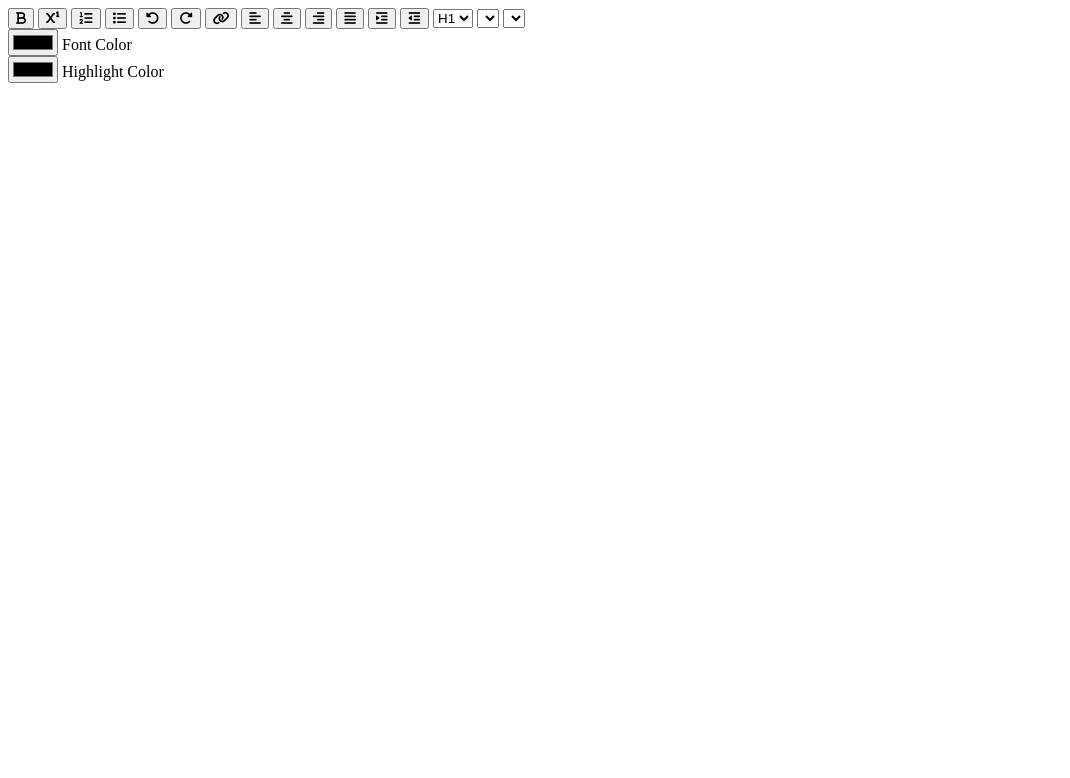
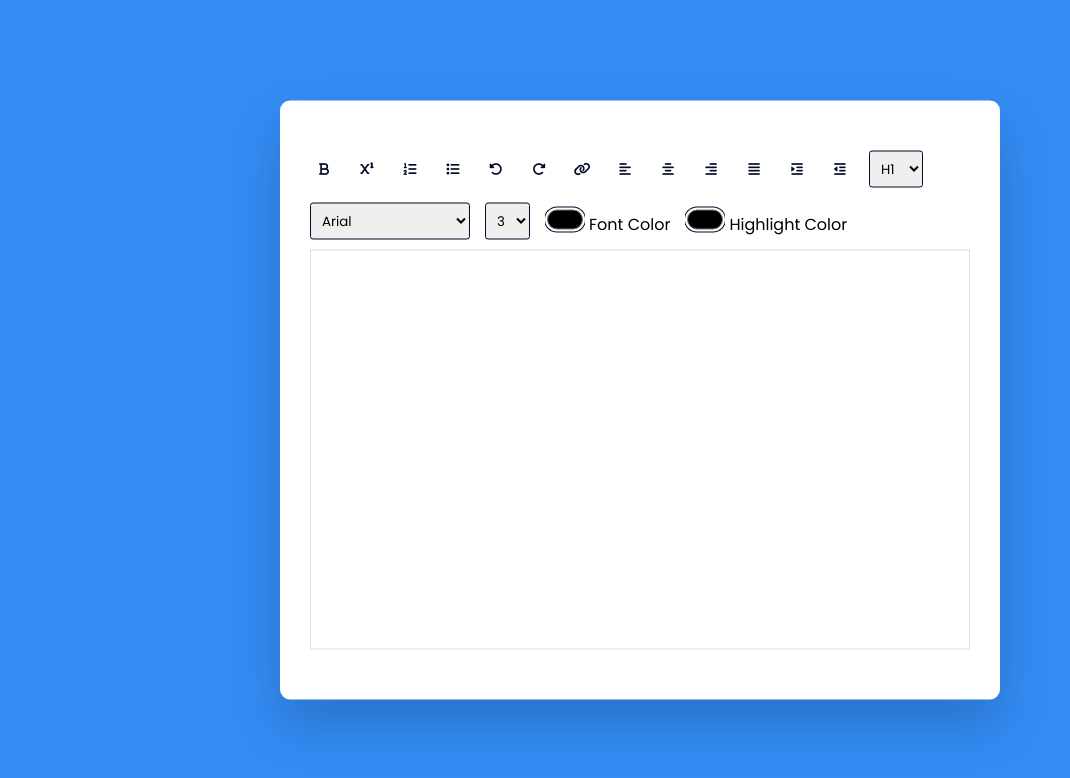
Before and after one commit to abdelmageed2062019/practicing-javascript, a plain HTML site: page Text_Editor/index.html in a window 1280 px wide. Shown: the whole page, without its empty margins (0-1070 px from the left). Drawn offline with Linux system fonts and the light colour scheme.

Commit message:
finish text editor js script

```diff
--- a/Text_Editor/index.html
+++ b/Text_Editor/index.html
@@ -83,6 +83,8 @@
           <div id="text-input" contenteditable="true"></div>
 
      </div>
+
+     <script src="/script.js"></script>
 </body>
 
 </html>
--- a/Text_Editor/script.js
+++ b/Text_Editor/script.js
@@ -0,0 +1,96 @@
+let optionsButtons = document.querySelectorAll(".option-button");
+let advancedOptionButton = document.querySelectorAll(".adv-option-button");
+let fontName = document.getElementById("fontName");
+let fontSizeRef = document.getElementById("fontSize");
+let writingArea = document.getElementById("text-input");
+let linkButton = document.getElementById("createLink");
+let alignButtons = document.querySelectorAll(".align");
+let spacingButtons = document.querySelectorAll(".spacing");
+let formatButtons = document.querySelectorAll(".format");
+let scriptButtons = document.querySelectorAll(".script");
+
+let fontList = [
+  "Arial",
+  "Verdana",
+  "Times New Roman",
+  "Garamond",
+  "Georgia",
+  "Courier New",
+  "Cursive",
+];
+
+const intializer = () => {
+  highlighter(alignButtons, true);
+  highlighter(spacingButtons, true);
+  highlighter(formatButtons, false);
+  highlighter(scriptButtons, true);
+
+  fontList.map((value) => {
+    let option = document.createElement("option");
+    option.value = value;
+    option.innerHTML = value;
+    fontName.appendChild(option);
+  });
+
+  for (let i = 1; i <= 7; i++) {
+    let option = document.createElement("option");
+    option.value = i;
+    option.innerHTML = i;
+    fontSizeRef.appendChild(option);
+  }
+
+  fontSizeRef.value = 3;
+};
+
+const modifyText = (command, defaultUi, value) => {
+  document.execCommand(command, defaultUi, value);
+};
+
+optionsButtons.forEach((button) => {
+  button.addEventListener("click", () => {
+    modifyText(button.id, false, null);
+  });
+});
+
+advancedOptionButton.forEach((button) => {
+  button.addEventListener("change", () => {
+    modifyText(button.id, false, button.value);
+  });
+});
+
+linkButton.addEventListener("click", () => {
+  let userLink = prompt("Enter a URL?");
+  if (/http/i.test(userLink)) {
+    modifyText(linkButton.id, false, userLink);
+  } else {
+    userLink = "http://" + userLink;
+    modifyText(linkButton.id, false, userLink);
+  }
+});
+
+const highlighter = (className, needsRemoval) => {
+  className.forEach((button) => {
+    button.addEventListener("click", () => {
+      if (needsRemoval) {
+        let alreadyActive = false;
+        if (button.classList.contains("active")) {
+          let alreadyActive = true;
+        }
+        highlighterRemover(className);
+        if (!alreadyActive) {
+          button.classList.add("active");
+        }
+      } else {
+        button.classList.toggle("active");
+      }
+    });
+  });
+};
+
+const highlighterRemover = (className) => {
+  className.forEach((button) => {
+    button.classList.remove("active");
+  });
+};
+
+window.onload = intializer();
--- a/Text_Editor/style.css
+++ b/Text_Editor/style.css
@@ -0,0 +1,87 @@
+@import url('https://fonts.googleapis.com/css2?family=Poppins:wght@300;400;500;600;700&display=swap');
+
+*{
+    padding: 0;
+    margin: 0;
+    box-sizing: border-box;
+}
+
+body{
+    background-color: #338cf4;
+}
+
+.container{
+    background-color: #fff;
+    width: 90vmin;
+    padding: 50px 30px;
+    position: absolute;
+    transform: translate(-50%, -50%);
+    left: 50%;
+    top: 50%;
+    border-radius: 10px;
+    box-shadow: 0 25px 50px rgba(7, 20, 35, 0.2);
+}
+
+.options{
+    display: flex;
+    flex-wrap: wrap;
+    align-items: center;
+    gap: 15px;
+}
+
+button{
+    width: 28px;
+    height: 28px;
+    display: grid;
+    place-items: center;
+    border-radius: 3px;
+    border: none;
+    background-color: #fff;
+    outline: none;
+    color: #020929;
+    cursor: pointer;
+}
+
+select{
+    padding: 7px;
+    border: 1px solid #020929;
+    border-radius: 3px;
+    cursor: pointer;
+}
+
+.options label,
+.options select{
+    font-family: 'Poppins', sans-serif;
+}
+
+input[type="color"]{
+    -webkit-appearance: none;
+    -moz-appearance: none;
+    appearance: none;
+    background-color: transparent;
+    width: 40px;
+    height: 28px;
+    border: none;
+    cursor: pointer;
+}
+
+input[type="color"]::-webkit-color-swatch{
+    border-radius: 15px;
+    box-shadow: 0 0 0 2px #fff, 0 0 0 3px #020929;
+}
+
+input[type="color"]::-moz-color-swatch{
+    border-radius: 15px;
+    box-shadow: 0 0 0 2px #fff, 0 0 0 3px #020929;
+}
+
+#text-input{
+    margin-top: 10px;
+    border: 1px solid #ddd;
+    padding: 20px;
+    height: 50vh;
+}
+
+.active{
+    background-color: #e0e9ff;
+}
```
